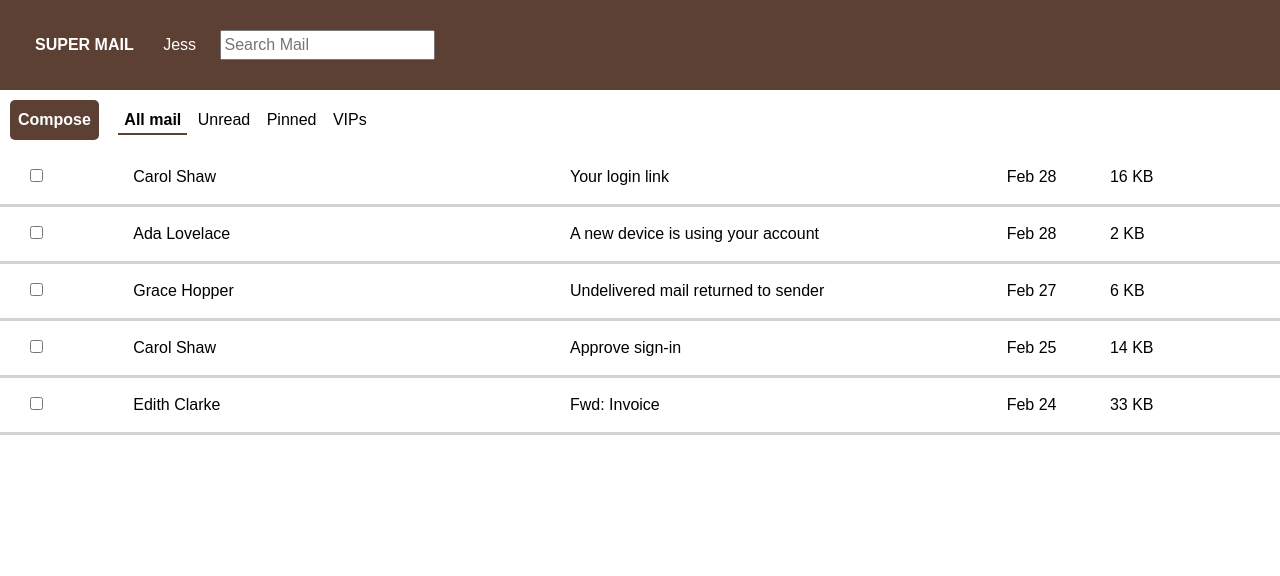
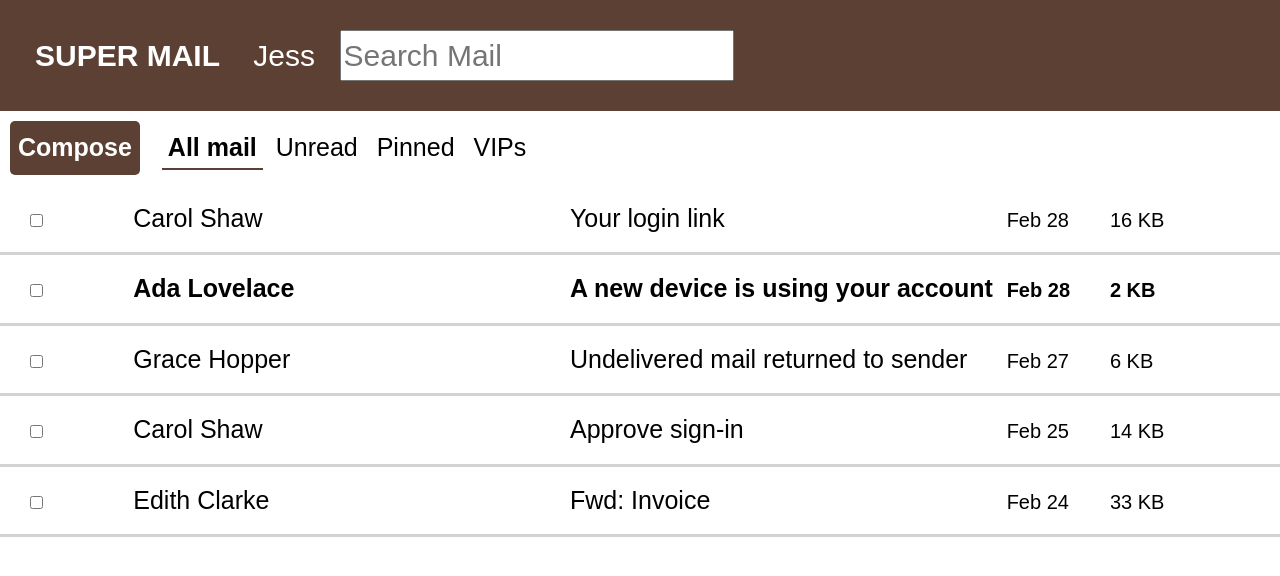
Before and after one commit to bloominstituteoftechnology/module-project-html-and-css-ii-LHBrandon, a plain HTML site: page index.html in a window 1280 px wide. Drawn offline with Linux system fonts and the light colour scheme.

Commit message:
completed all challenges

```diff
--- a/index.html
+++ b/index.html
@@ -61,6 +61,7 @@ p, h1, h2, h3, h4, h5, h6 {
     This will make them render on the same line. */
     #headerTop > div {
       display: inline-block;
+      font-size: 30px
     }
 
     /* 👉 Task 5- Target the spans that are nested inside the id headerTop.
@@ -83,6 +84,7 @@ p, h1, h2, h3, h4, h5, h6 {
       border-bottom: 61px;
       padding: 10px;
       color: grey;
+      font-size: 25px;
     }
 
     /* 👉 Task 8- Target the divs that are nested directly inside the element with id headerBottom.
@@ -104,6 +106,7 @@ p, h1, h2, h3, h4, h5, h6 {
       border-radius: 5px;
       margin-right: 15px;
       cursor: pointer;
+      font-size: 25px;
     }
 
     /* 👉 Task 10- Research how to remove all the default styling of button elements.
@@ -145,10 +148,12 @@ p, h1, h2, h3, h4, h5, h6 {
     Make the check, the date and the size take up 8% of the width of the parent element.
     This will arrange the details in visible columns. */
     .email-name {
+      font-size: 25px;
       width: 35%;
     }
 
     .email-subject {
+      font-size: 25px;
       width: 35%;
     }
 
@@ -157,17 +162,20 @@ p, h1, h2, h3, h4, h5, h6 {
     }
 
     .email-date{
+      font-size: 20px;
       width: 8%;
     }
 
     .email-size{
+      font-size: 20px;
       width: 8%;
     }
 
     /* 👉 Task 15- Target the second email and have its font weight be bold.
     This will make it look "unread". */
-
-
+    .email:nth-child(2) {
+      font-weight: bold;
+    }
 
     /* Well done! Check the design file to make sure you are close enough. */
 
```
